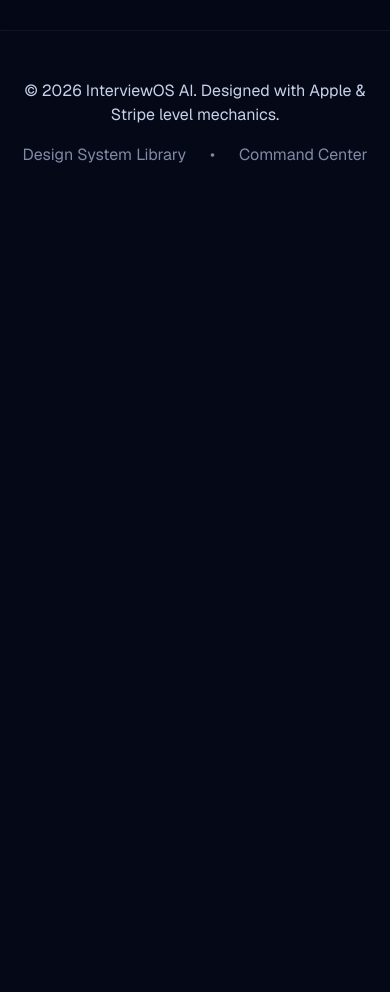
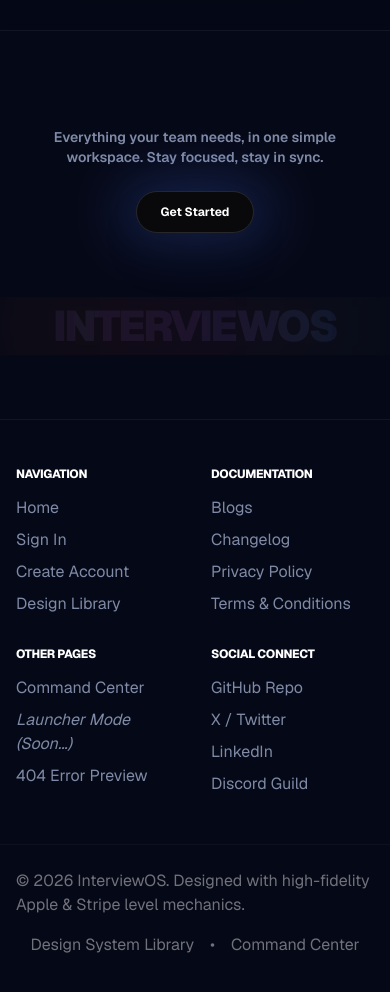
Before and after one commit to Aaditya29112005/interview-platform, a Next.js app: page / in a window 390 px wide. Shown: the part 7360-8352 px from the top of the page. Before the commit the page ends 7575 px from the top, so only its background shows below. Built offline with nearby package versions, Linux system fonts and the light colour scheme; no server answers.

Commit message:
style: implement CosmoQ-style glowing title and 4-column link grid in landing page footer

```diff
--- a/src/app/page.tsx
+++ b/src/app/page.tsx
@@ -740,13 +740,87 @@
       </section>
 
       {/* Footer */}
-      <footer className="w-full border-t border-[rgba(255,255,255,0.05)] bg-[#050816] py-12 text-center text-2xs text-zinc-550 z-10 relative">
-        <div className="mx-auto max-w-7xl px-4 sm:px-6 lg:px-8 space-y-4">
-          <p>© {new Date().getFullYear()} InterviewOS AI. Designed with Apple & Stripe level mechanics.</p>
-          <div className="flex justify-center gap-6 text-[#7F8AA6]">
-            <Link href="/design-system" className="hover:text-white transition">Design System Library</Link>
+      <footer className="w-full border-t border-[rgba(255,255,255,0.05)] bg-[#050816] pt-24 pb-12 z-10 relative overflow-hidden">
+        {/* Upper Call to Action section */}
+        <div className="max-w-4xl mx-auto text-center px-4 space-y-6">
+          <p className="text-sm font-semibold text-[#7F8AA6]">
+            Everything your team needs, in one simple workspace. Stay focused, stay in sync.
+          </p>
+          <div className="relative inline-block">
+            {/* Ambient radial glow under the button */}
+            <div className="absolute inset-0 rounded-full bg-[#4F7CFF]/50 blur-xl opacity-60 scale-125 pointer-events-none" />
+            <Link
+              href="/signup"
+              className="relative inline-flex items-center justify-center rounded-full bg-zinc-950 border border-zinc-800 px-6 py-3 text-xs font-bold text-white shadow-2xl transition hover:border-[#4F7CFF]/50 hover:bg-[#0A1020] cursor-pointer"
+            >
+              Get Started
+            </Link>
+          </div>
+        </div>
+
+        {/* Large CosmoQ style text backdrop with multi-color mesh gradient */}
+        <div className="relative w-full h-[15vw] flex items-center justify-center overflow-hidden my-16 pointer-events-none select-none">
+          {/* Vibrant multi-color background gradient strip */}
+          <div className="absolute inset-0 w-full h-full bg-gradient-to-r from-amber-500/25 via-rose-500/25 via-[#7C6CFF]/25 via-[#4F7CFF]/25 to-emerald-400/20 opacity-60 blur-[70px]" />
+
+          <div className="relative text-white font-black text-[11vw] tracking-tighter leading-none uppercase mix-blend-overlay opacity-80 select-none">
+            INTERVIEWOS
+          </div>
+        </div>
+
+        {/* Links Grid & Brand Details */}
+        <div className="max-w-7xl mx-auto px-4 sm:px-6 lg:px-8 grid grid-cols-2 md:grid-cols-4 gap-8 border-t border-[rgba(255,255,255,0.05)] pt-12">
+          {/* Column 1 */}
+          <div className="space-y-4 text-left">
+            <h4 className="text-xs font-bold text-white uppercase tracking-wider">Navigation</h4>
+            <ul className="space-y-2 text-2xs text-[#7F8AA6]">
+              <li><Link href="/" className="hover:text-white transition">Home</Link></li>
+              <li><Link href="/login" className="hover:text-white transition">Sign In</Link></li>
+              <li><Link href="/signup" className="hover:text-white transition">Create Account</Link></li>
+              <li><Link href="/design-system" className="hover:text-white transition">Design Library</Link></li>
+            </ul>
+          </div>
+
+          {/* Column 2 */}
+          <div className="space-y-4 text-left">
+            <h4 className="text-xs font-bold text-white uppercase tracking-wider">Documentation</h4>
+            <ul className="space-y-2 text-2xs text-[#7F8AA6]">
+              <li><a href="#" className="hover:text-white transition">Blogs</a></li>
+              <li><a href="#" className="hover:text-white transition">Changelog</a></li>
+              <li><a href="#" className="hover:text-white transition">Privacy Policy</a></li>
+              <li><a href="#" className="hover:text-white transition">Terms & Conditions</a></li>
+            </ul>
+          </div>
+
+          {/* Column 3 */}
+          <div className="space-y-4 text-left">
+            <h4 className="text-xs font-bold text-white uppercase tracking-wider">Other Pages</h4>
+            <ul className="space-y-2 text-2xs text-[#7F8AA6]">
+              <li><Link href="/dashboard" className="hover:text-white transition">Command Center</Link></li>
+              <li><span className="text-zinc-650 italic">Launcher Mode (Soon...)</span></li>
+              <li><a href="#" className="hover:text-white transition">404 Error Preview</a></li>
+            </ul>
+          </div>
+
+          {/* Column 4 */}
+          <div className="space-y-4 text-left">
+            <h4 className="text-xs font-bold text-white uppercase tracking-wider">Social Connect</h4>
+            <ul className="space-y-2 text-2xs text-[#7F8AA6]">
+              <li><a href="https://github.com/Aaditya29112005/interview-platform" target="_blank" rel="noreferrer" className="hover:text-white transition">GitHub Repo</a></li>
+              <li><a href="#" className="hover:text-white transition">X / Twitter</a></li>
+              <li><a href="#" className="hover:text-white transition">LinkedIn</a></li>
+              <li><a href="#" className="hover:text-white transition">Discord Guild</a></li>
+            </ul>
+          </div>
+        </div>
+
+        {/* Bottom copyright details bar */}
+        <div className="max-w-7xl mx-auto px-4 sm:px-6 lg:px-8 mt-12 pt-6 border-t border-[rgba(255,255,255,0.03)] flex flex-col sm:flex-row items-center justify-between text-2xs text-zinc-500 gap-4">
+          <p>© {new Date().getFullYear()} InterviewOS. Designed with high-fidelity Apple & Stripe level mechanics.</p>
+          <div className="flex gap-4">
+            <Link href="/design-system" className="hover:text-zinc-400 transition">Design System Library</Link>
             <span>•</span>
-            <Link href="/dashboard" className="hover:text-white transition">Command Center</Link>
+            <Link href="/dashboard" className="hover:text-zinc-400 transition">Command Center</Link>
           </div>
         </div>
       </footer>
```
